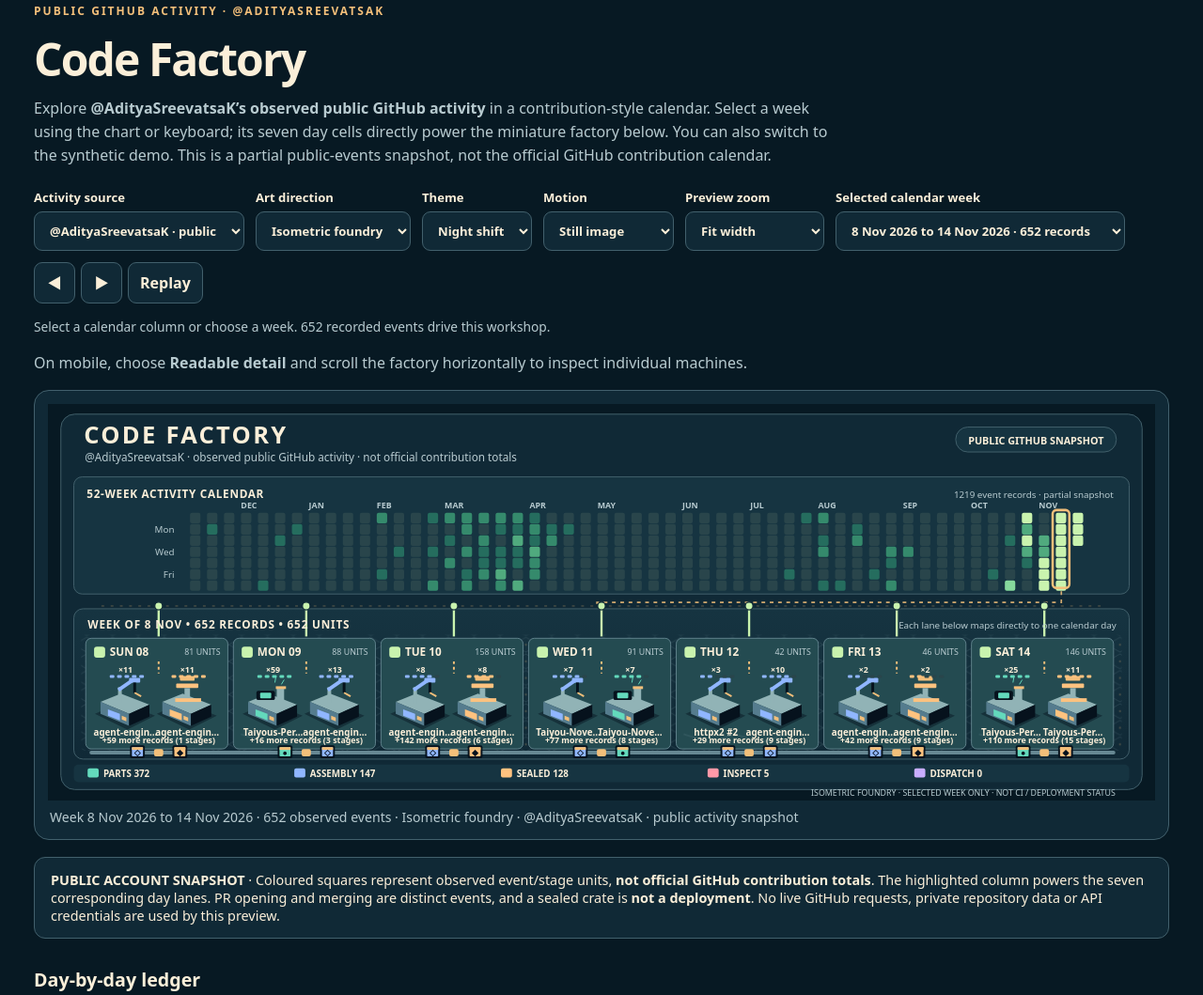
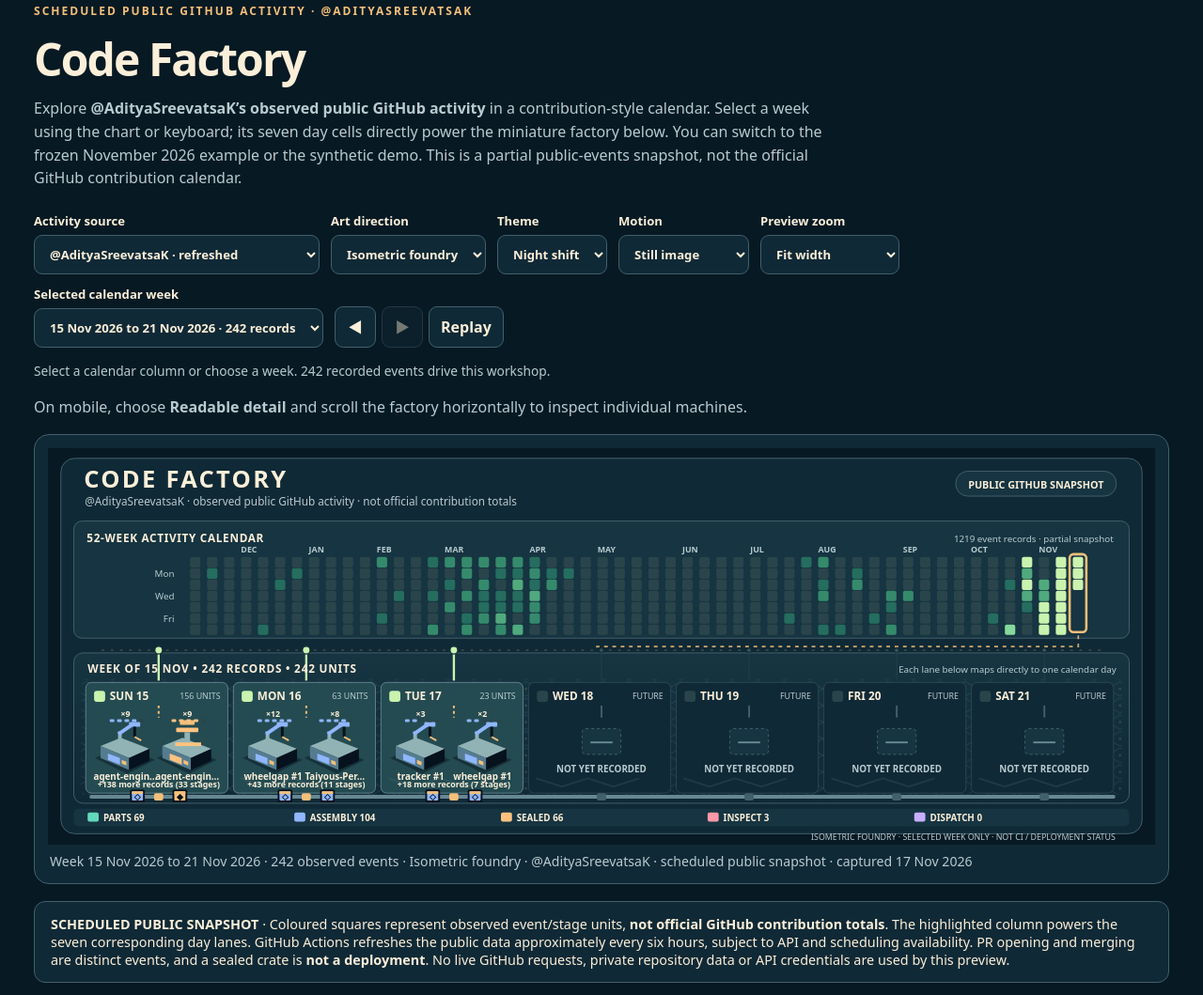
Before and after one commit to AdityaSreevatsaK/Code-Factory, a website: page preview.html in a window 1280 px wide. Shown: the part 29-1088 px from the top of the page at 94% size. Drawn offline with Linux system fonts and the light colour scheme.

Commit message:
feat(live): show auto-refreshed public account by default with history and demo switch

```diff
--- a/preview.html
+++ b/preview.html
@@ -52,9 +52,9 @@ a{color:var(--accent)}
 <main>
 <div class="kicker" id="sourceKicker">Public GitHub activity · @AdityaSreevatsaK</div>
 <h1>Code Factory</h1>
-<p class="deck">Explore <strong>@AdityaSreevatsaK’s observed public GitHub activity</strong> in a contribution-style calendar. Select a week using the chart or keyboard; its seven day cells directly power the miniature factory below. You can also switch to the synthetic demo. This is a partial public-events snapshot, not the official GitHub contribution calendar.</p>
+<p class="deck">Explore <strong>@AdityaSreevatsaK’s observed public GitHub activity</strong> in a contribution-style calendar. Select a week using the chart or keyboard; its seven day cells directly power the miniature factory below. You can switch to the frozen November 2026 example or the synthetic demo. This is a partial public-events snapshot, not the official GitHub contribution calendar.</p>
 <div class="controls" aria-label="Preview controls">
-  <label>Activity source<select id="dataset"><option value="account" selected>@AdityaSreevatsaK · public</option><option value="demo">Synthetic demo</option></select></label>
+  <label>Activity source<select id="dataset"><option value="account" selected>@AdityaSreevatsaK · refreshed</option><option value="historical">@AdityaSreevatsaK · historical example</option><option value="demo">Synthetic demo</option></select></label>
   <label>Art direction<select id="layout"><option value="isometric">Isometric foundry</option><option value="pixel">Pixel works</option></select></label>
   <label>Theme<select id="theme"><option value="dark">Night shift</option><option value="light">Day shift</option></select></label>
   <label>Motion<select id="motion"><option value="still" selected>Still image</option><option value="animated">Subtle motion</option></select></label>
@@ -65,10 +65,10 @@ a{color:var(--accent)}
 <p class="status" id="status" role="status">Loading source snapshot…</p>
 <p class="hint">On mobile, choose <strong>Readable detail</strong> and scroll the factory horizontally to inspect individual machines.</p>
 <figure aria-label="Code Factory calendar and selected week workshop">
-<div id="scene"><img src="exports/account-isometric-dark-still.svg" alt="Observed public activity of @AdityaSreevatsaK across 53 calendar-week columns, with a source-linked miniature factory for the selected November week. Not official GitHub contribution totals."></div>
-<figcaption id="caption">Account-specific public activity snapshot captured 17 November 2026, with the selected week powering seven real event lanes.</figcaption>
+<div id="scene"><img src="exports/live-isometric-dark-still.svg" alt="Observed public activity of @AdityaSreevatsaK across 53 calendar-week columns, with a source-linked miniature factory for the latest observed week. Not official GitHub contribution totals."></div>
+<figcaption id="caption">Auto-refreshed public activity snapshot; the latest observed week powers seven event lanes.</figcaption>
 </figure>
-<div class="note"><strong id="noteSource">PUBLIC ACCOUNT SNAPSHOT</strong> · Coloured squares represent observed event/stage units, <strong>not official GitHub contribution totals</strong>. The highlighted column powers the seven corresponding day lanes. PR opening and merging are distinct events, and a sealed crate is <strong>not a deployment</strong>. No live GitHub requests, private repository data or API credentials are used by this preview.</div>
+<div class="note"><strong id="noteSource">PUBLIC ACCOUNT SNAPSHOT</strong> · Coloured squares represent observed event/stage units, <strong>not official GitHub contribution totals</strong>. The highlighted column powers the seven corresponding day lanes. GitHub Actions refreshes the public data approximately every six hours, subject to API and scheduling availability. PR opening and merging are distinct events, and a sealed crate is <strong>not a deployment</strong>. No live GitHub requests, private repository data or API credentials are used by this preview.</div>
 <h2>Day-by-day ledger</h2>
 <p>The ledger explains exactly which input records power the seven workshop lanes.</p>
 <ul id="events" class="events" aria-label="Events in selected week"><li>Loading demo activity…</li></ul>
@@ -109,7 +109,7 @@ function update(){
   const selected=selectedModel(data,index),w=selected.week;
   scene.innerHTML=render(data,{layout:layout.value,theme:theme.value,animated:motion.value==="animated",selectedWeek:index});
   scene.dataset.zoom=zoom.value;
-  const sourceText=data.source==="github"?"@"+data.user.login+" · public activity snapshot":"Synthetic demo";
+  const sourceText=data.source==="github"?"@"+data.user.login+" · "+(dataset.value==="account"?"scheduled":"historical")+" public snapshot · captured "+label(Date.parse(data.generated_at)):"Synthetic demo";
   $("caption").textContent="Week "+label(w.start)+" to "+label(w.start+6*86400000)+" · "+w.records+" observed events · "+layout.options[layout.selectedIndex].text+" · "+sourceText;
   status.textContent="Select a calendar column or choose a week. "+w.records+" recorded events drive this workshop.";
   $("previous").disabled=index===0;$("next").disabled=index===52;
@@ -140,13 +140,14 @@ $("previous").addEventListener("click",()=>{week.value=String(Math.max(0,index-1
 $("next").addEventListener("click",()=>{week.value=String(Math.min(52,index+1));update();});
 $("replay").addEventListener("click",()=>{motion.value="animated";update();});
 const SOURCES={
-  account:{path:"fixtures/adityasreevatsak-public-activity.json",fallback:"exports/account-isometric-dark-still.svg"},
+  account:{path:"data/live-public-activity.json",fallback:"exports/live-isometric-dark-still.svg"},
+  historical:{path:"fixtures/adityasreevatsak-public-activity.json",fallback:"exports/account-isometric-dark-still.svg"},
   demo:{path:"fixtures/demo-activity.json",fallback:"exports/isometric-dark-still.svg"}
 };
 let requestSerial=0;
 async function loadDataset(){
   const current=++requestSerial,which=dataset.value,config=SOURCES[which];
-  status.textContent="Loading "+(which==="account"?"public account snapshot":"synthetic demonstration")+"…";
+  status.textContent="Loading "+(which==="account"?"latest public account activity":which==="historical"?"historical public example":"synthetic demonstration")+"…";
   week.disabled=true;
   try{
     const response=await fetch(config.path,{cache:"no-store"});
@@ -163,13 +164,13 @@ async function loadDataset(){
       options.append(option);
     }
     week.replaceChildren(options);
-    // An already completed week has all seven days available and makes a
-    // stable, readable showcase. Never claim the current partial week is idle.
+    // Current public activity includes the latest in-progress week. The
+    // historical showcase deliberately remains focused on a complete week.
     const latestCompleted=built.weeks.filter(w=>w.index<52&&w.records>0).at(-1);
-    week.value=String(which==="account"?(latestCompleted?.index??built.defaultWeek):built.defaultWeek);
+    week.value=String(which==="historical"?(latestCompleted?.index??built.defaultWeek):built.defaultWeek);
     week.disabled=false;
-    $("sourceKicker").textContent=which==="account"?"Public GitHub activity · @"+incoming.user.login:"Synthetic demonstration · no real GitHub data";
-    $("noteSource").textContent=which==="account"?"PUBLIC ACCOUNT SNAPSHOT":"SYNTHETIC DEMO";
+    $("sourceKicker").textContent=which==="account"?"Scheduled public GitHub activity · @"+incoming.user.login:which==="historical"?"Historical public activity · @"+incoming.user.login:"Synthetic demonstration · no real GitHub data";
+    $("noteSource").textContent=which==="account"?"SCHEDULED PUBLIC SNAPSHOT":which==="historical"?"HISTORICAL PUBLIC SNAPSHOT":"SYNTHETIC DEMO";
     update();
   }catch(error){
     if(current!==requestSerial)return;
```
